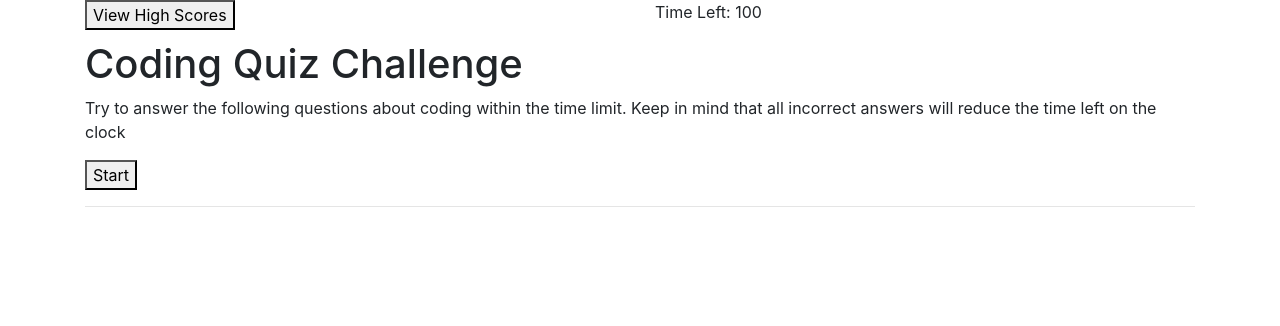
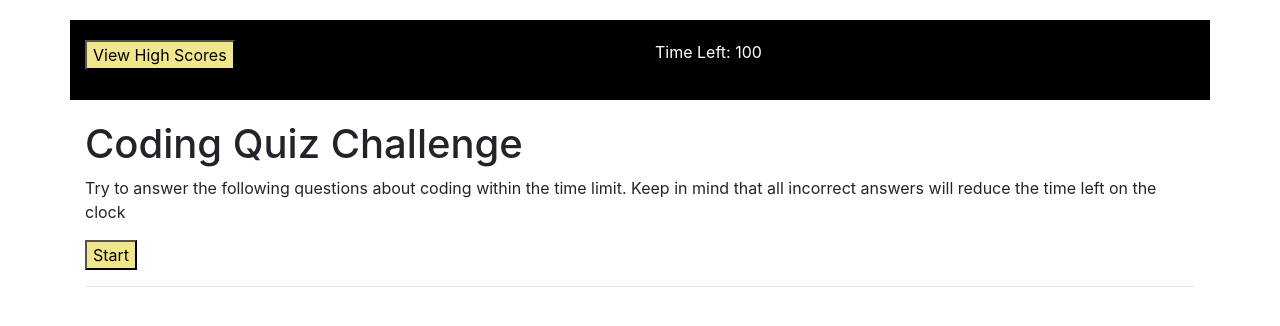
Before and after one commit to Conanas/web-apis-code-quiz, a plain HTML site: page index.html in a window 1280 px wide. Drawn offline with nearby package versions, Linux system fonts and the light colour scheme.

Commit message:
styling for buttons and heading

```diff
--- a/style.css
+++ b/style.css
@@ -1,3 +1,18 @@
+header {
+    margin: 20px auto;
+    padding: 20px;
+    background-color: black;
+    color: white;
+}
+
+
+/* buttons */
+
+button {
+    background-color: khaki;
+}
+
+
 /* removes the dots from the answer buttons list */
 
 .questionsUl {
```
